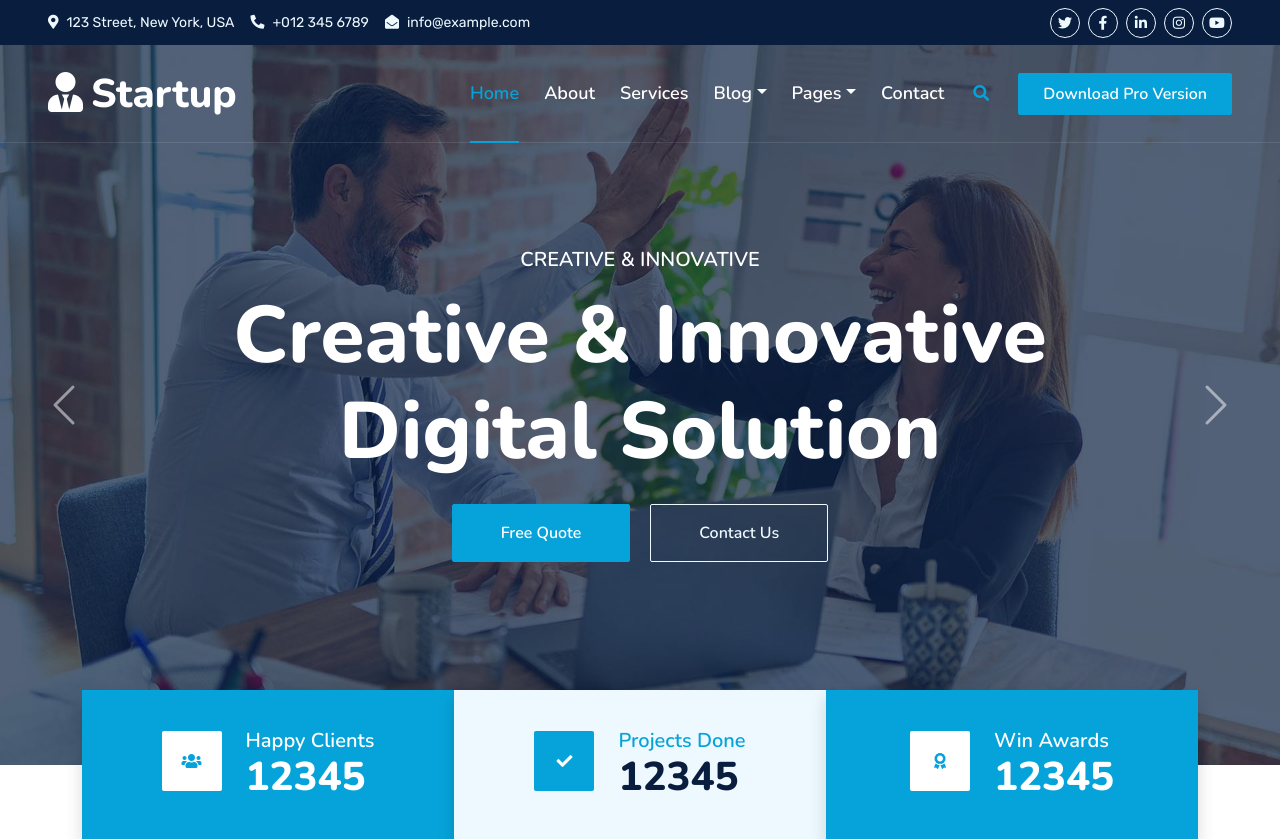
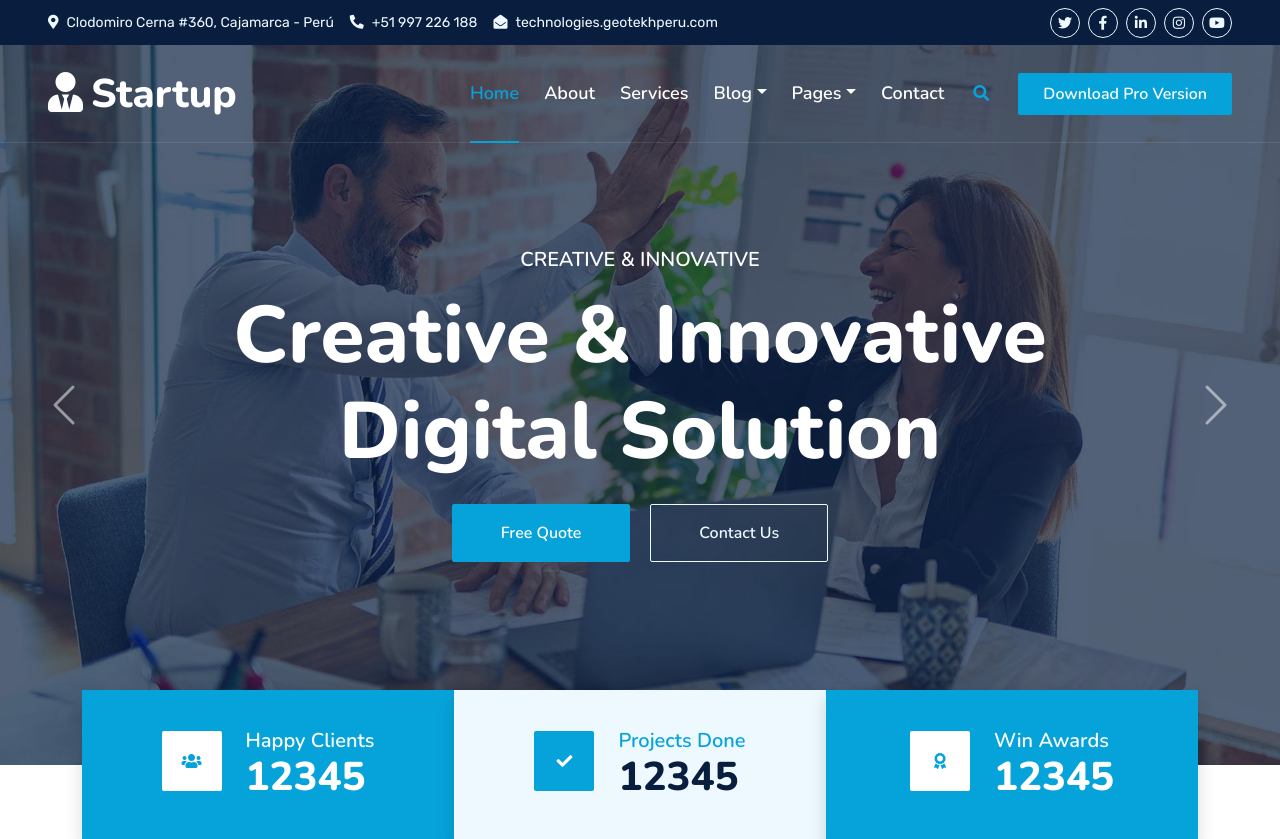
Before and after one commit to ivanrv23/technologies, a PHP site: page /index.php in a window 1280 px wide. Shown: the top 839 px of the page. Run offline with PHP 8.4, Linux system fonts and the light colour scheme; some libraries are stand-ins or nearby versions.

Commit message:
Cambio datos

```diff
--- a/vistas/modulos/header.php
+++ b/vistas/modulos/header.php
@@ -10,11 +10,13 @@
         <div class="row gx-0">
             <div class="col-lg-8 text-center text-lg-start mb-2 mb-lg-0">
                 <div class="d-inline-flex align-items-center" style="height: 45px;">
-                    <small class="me-3 text-light"><i class="fa fa-map-marker-alt me-2"></i>123 Street, New York, USA</small>
-                    <small class="me-3 text-light"><i class="fa fa-phone-alt me-2"></i>+012 345 6789</small>
-                    <small class="text-light"><i class="fa fa-envelope-open me-2"></i>info@example.com</small>
+                    <small class="me-3 text-light"><i class="fa fa-map-marker-alt me-2"></i>Clodomiro Cerna #360, Cajamarca - Perú</small>
+                    <small class="me-3 text-light"><i class="fa fa-phone-alt me-2"></i>+51 997 226 188</small>
+                    <small class="text-light"><i class="fa fa-envelope-open me-2"></i>technologies.geotekhperu.com</small>
                 </div>
             </div>
+
+
             <div class="col-lg-4 text-center text-lg-end">
                 <div class="d-inline-flex align-items-center" style="height: 45px;">
                     <a class="btn btn-sm btn-outline-light btn-sm-square rounded-circle me-2" href=""><i class="fab fa-twitter fw-normal"></i></a>
--- a/vistas/plantilla.php
+++ b/vistas/plantilla.php
@@ -10,7 +10,7 @@
     <meta content="Free HTML Templates" name="description">
 
     <!-- Favicon -->
-    <link href="vistas/img/user.jpg" rel="icon">
+    <link href="vistas/img/logo.ico" rel="icon">
 
     <!-- Google Web Fonts -->
     <link rel="preconnect" href="https://fonts.googleapis.com">
```
Also changed, not shown: vistas/img/logo.ico (added).
